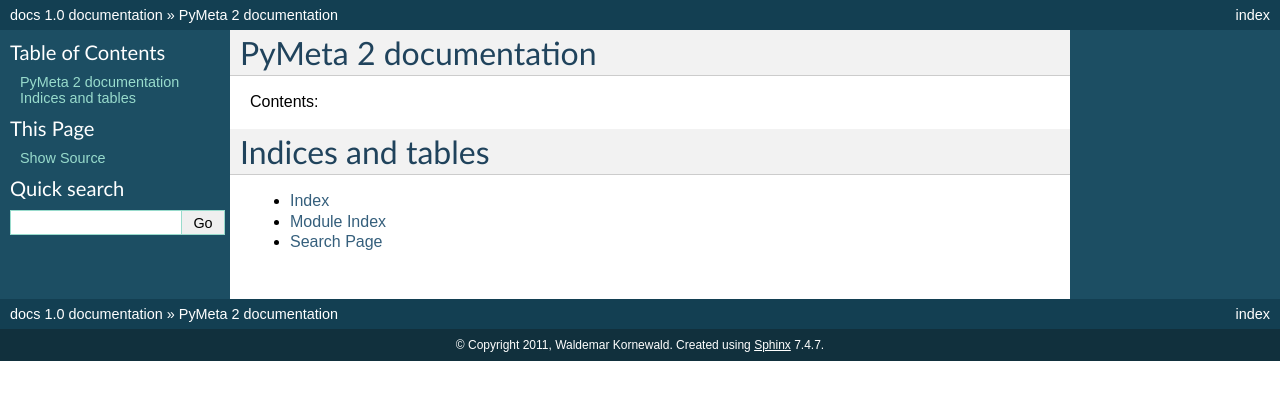
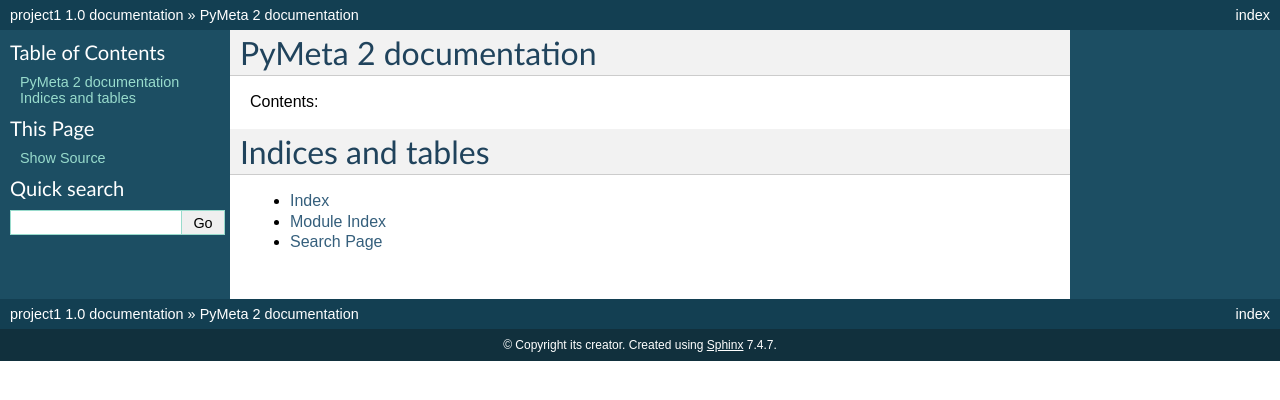
Before and after one commit to ensody/pymeta2, a Sphinx documentation site: the page built from docs/index.rst, in a window 1280 px wide. Shown: the top 400 px of the page. Built offline with Sphinx 7.4.7, drawn with Linux system fonts in a browser that asks for light colours.

Commit message:
Cleanup of ignores and docs

```diff
--- a/docs/conf.py
+++ b/docs/conf.py
@@ -40,8 +40,8 @@
 master_doc = 'index'
 
 # General information about the project.
-project = os.path.basename(os.path.dirname(__file__))
-copyright = u'2011, Waldemar Kornewald'
+project = os.path.basename(os.path.dirname(os.path.dirname(__file__)))
+copyright = u'its creator'
 
 # The version info for the project you're documenting, acts as replacement for
 # |version| and |release|, also used in various other places throughout the
```
Also changed, not shown: 2 other files.
